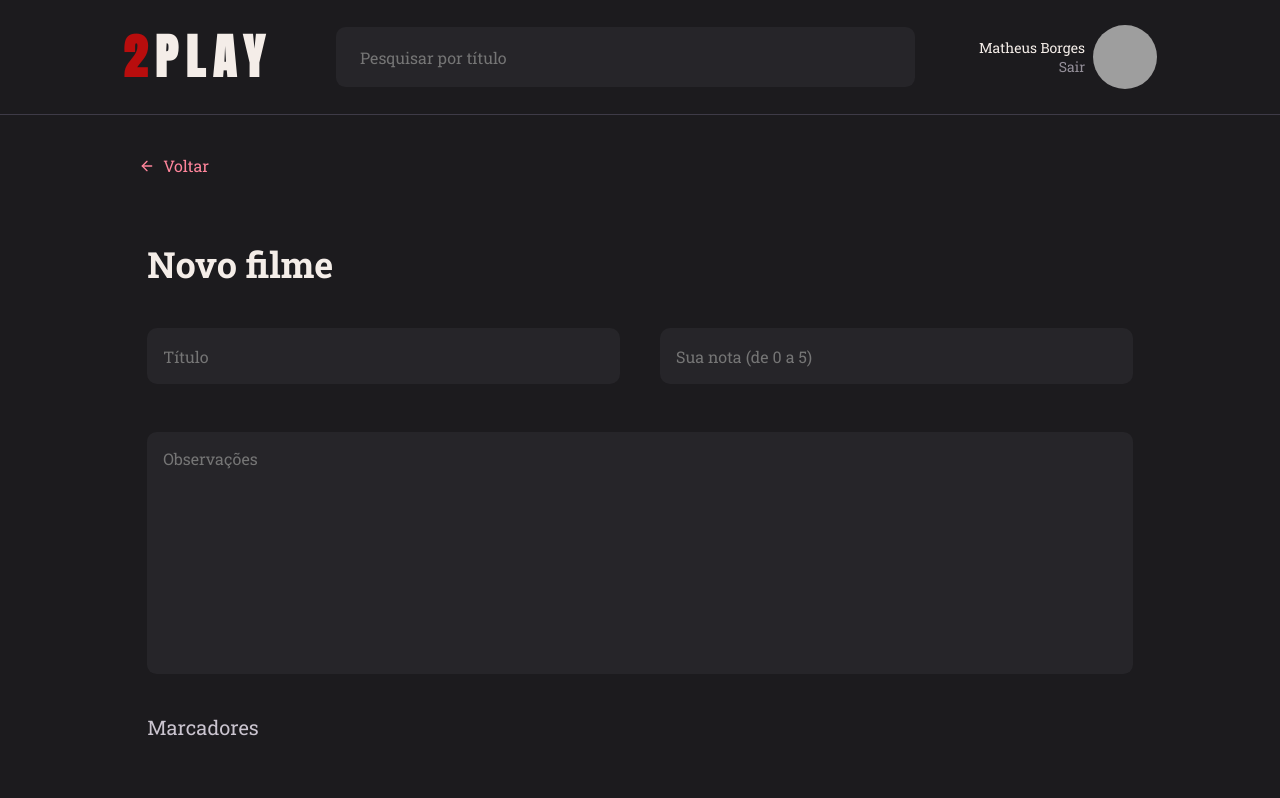
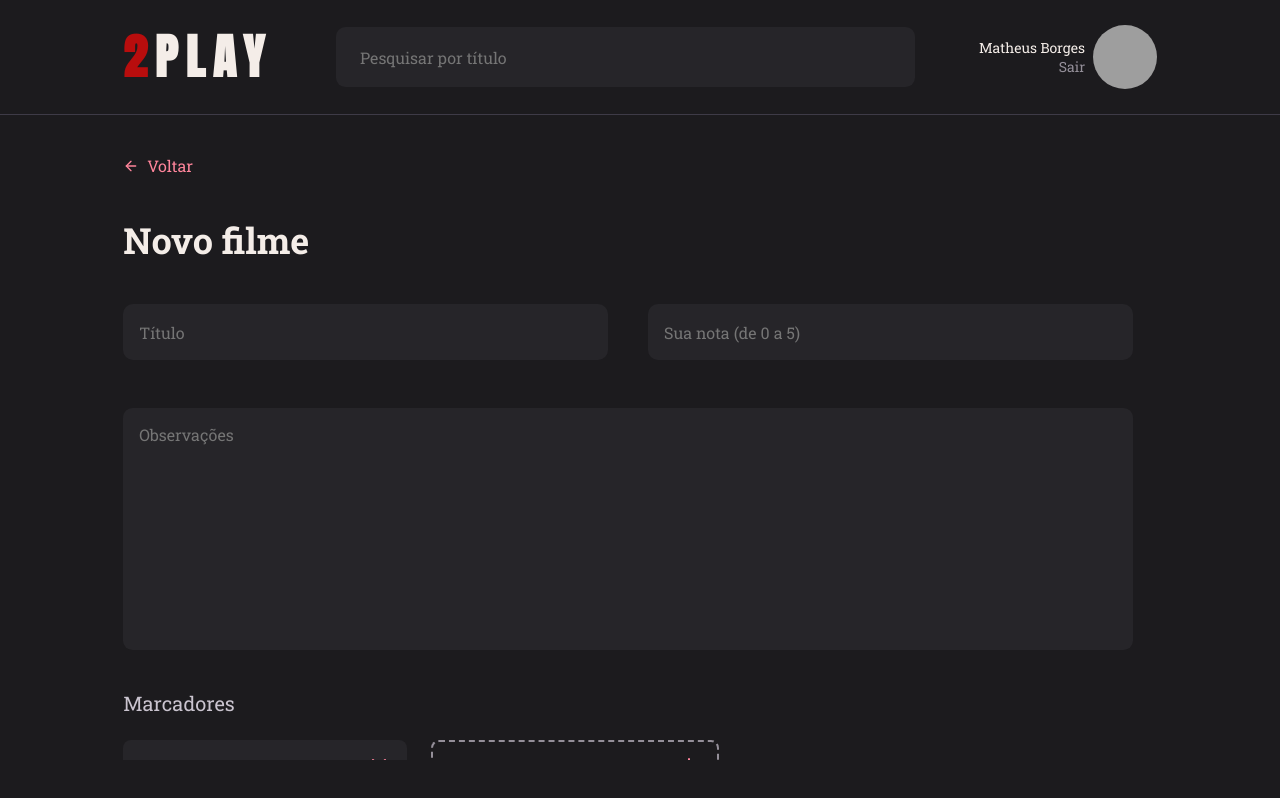
Before and after one commit to MatheusBorgesDev/2PLAY, a React (Vite) app: page / in a window 1280 px wide. Built offline with nearby package versions, Linux system fonts and the light colour scheme; grey boxes are pictures that could not be loaded.

Commit message:
padding adjustments

```diff
--- a/src/pages/NewMovie/style.js
+++ b/src/pages/NewMovie/style.js
@@ -39,7 +39,7 @@ export const Render = styled.main`
       display: flex;
       align-items: center;
       gap: .5rem;
-      padding: 0 1rem;
+      padding-right: 1.5rem;
 
     }
       svg, a {
@@ -64,7 +64,7 @@ export const Form = styled.form`
   flex-direction: column;
   gap: 2.5rem;
 
-  padding: 1.5rem;
+  padding-right: 1.5rem;
 
   .movie_inputs {
 
```
